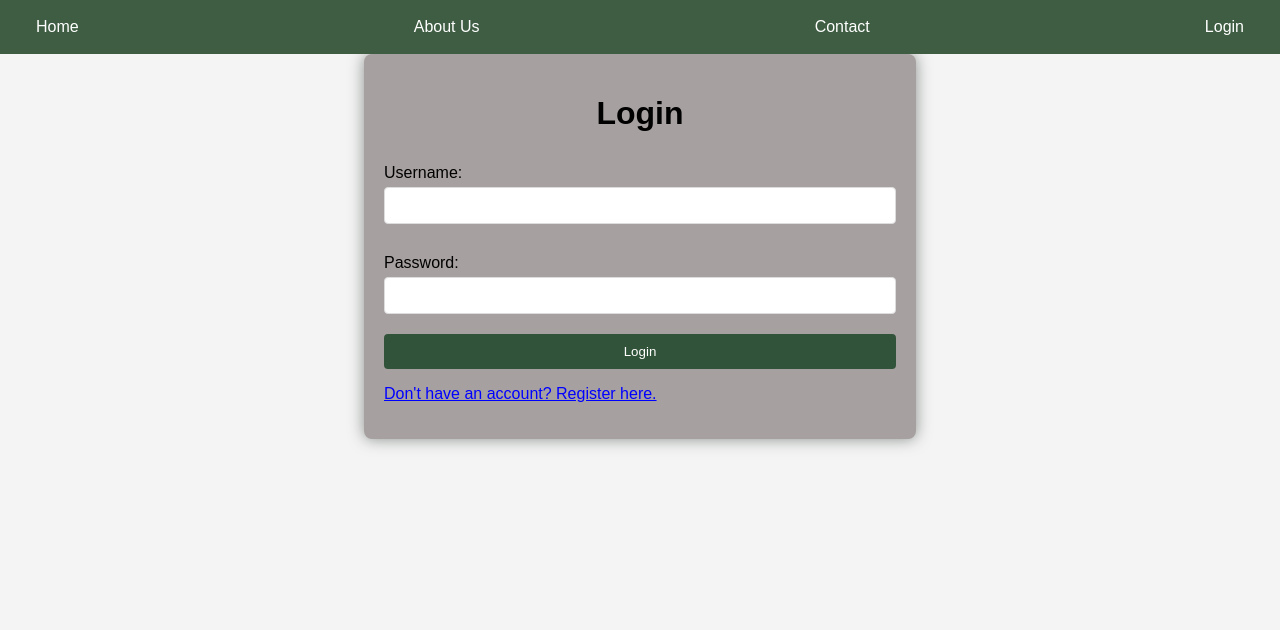
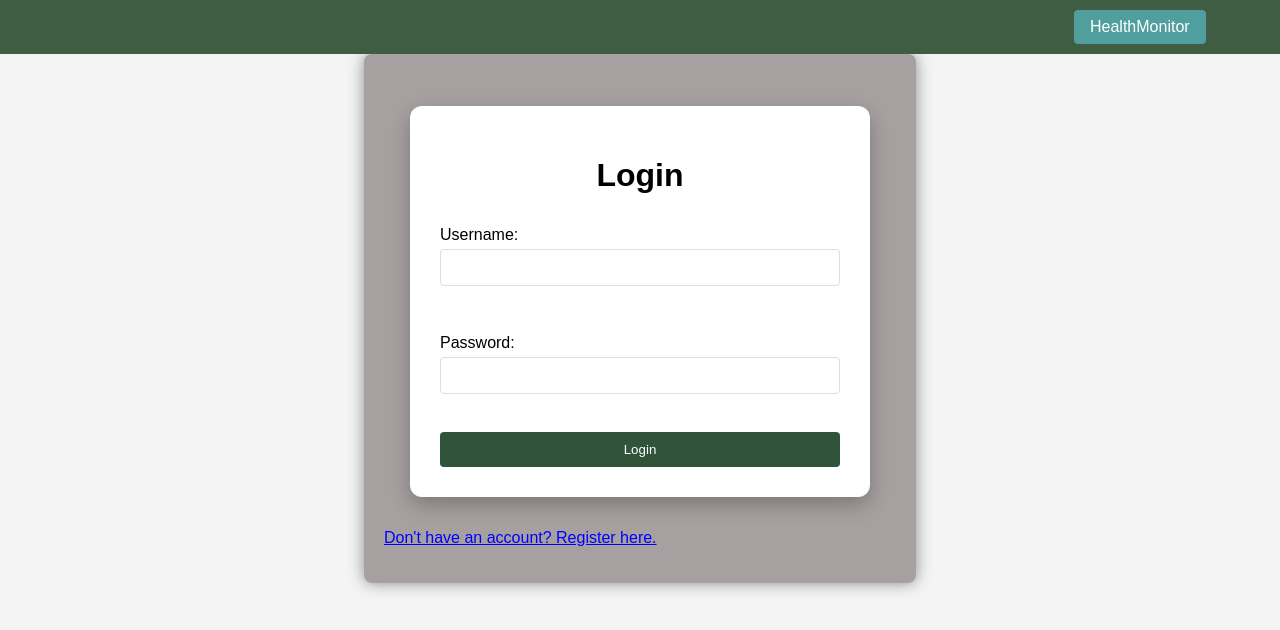
Before and after one commit to Akshat-shukla18/healthmonitor, a plain HTML site: page healthmonitor.com/login.htm in a window 1280 px wide. Drawn offline with Linux system fonts and the light colour scheme.

Commit message:
Update login.htm

```diff
--- a/healthmonitor.com/login.htm
+++ b/healthmonitor.com/login.htm
@@ -22,38 +22,36 @@
     </script>
 </head>
 <body>
-    <header>
-        <button onclick="location.href='index.htm'">Home</button>
-        <button onclick="location.href='aboutus.htm'">About Us</button>
-        <button onclick="location.href='contact.htm'">Contact</button>
-        <button onclick="location.href='login.htm'">Login</button>
-    </header>
+   <header><button style="margin-left: 85%; background-color: rgb(81, 158, 158);">HealthMonitor </button></header>
     <div class="container">
+        <div class="login-container">
         <h1>Login</h1>
         <form id="loginForm">
             <label for="username">Username:</label>
-            <input type="text" id="username" name="username" required />
+            <input type="text" id="username" name="username" required /><br>
 
             <label for="password">Password:</label>
-            <input type="password" id="password" name="password" required />
+            <input type="password" id="password" name="password" required /><br>
 
             <button type="submit">Login</button>
         </form>
-
+     </div>
+     <div class="register-container">
         <form id="registerForm" style="display:none;">
             <h2>Register</h2>
-            <label for="regUsername">Username:</label>
-            <input type="text" id="regUsername" name="regUsername" required />
+            <label for="regUsername">Username : </label>
+            <input type="text" id="regUsername" name="regUsername" required /><br>
 
-            <label for="regPassword">Password:</label>
-            <input type="password" id="regPassword" name="regPassword" required />
+            <label for="regPassword"> Password : </label>
+            <input type="password" id="regPassword" name="regPassword" required /><br>
 
             <button type="submit">Register</button>
         </form>
-
+    </div>
         <p id="toggleText" onclick="toggleForms()" style="cursor:pointer; color:blue; text-decoration:underline;">
             Don't have an account? Register here.
         </p>
+        </button>
     </div>
     <script src="script.js"></script>
 </body>
```
